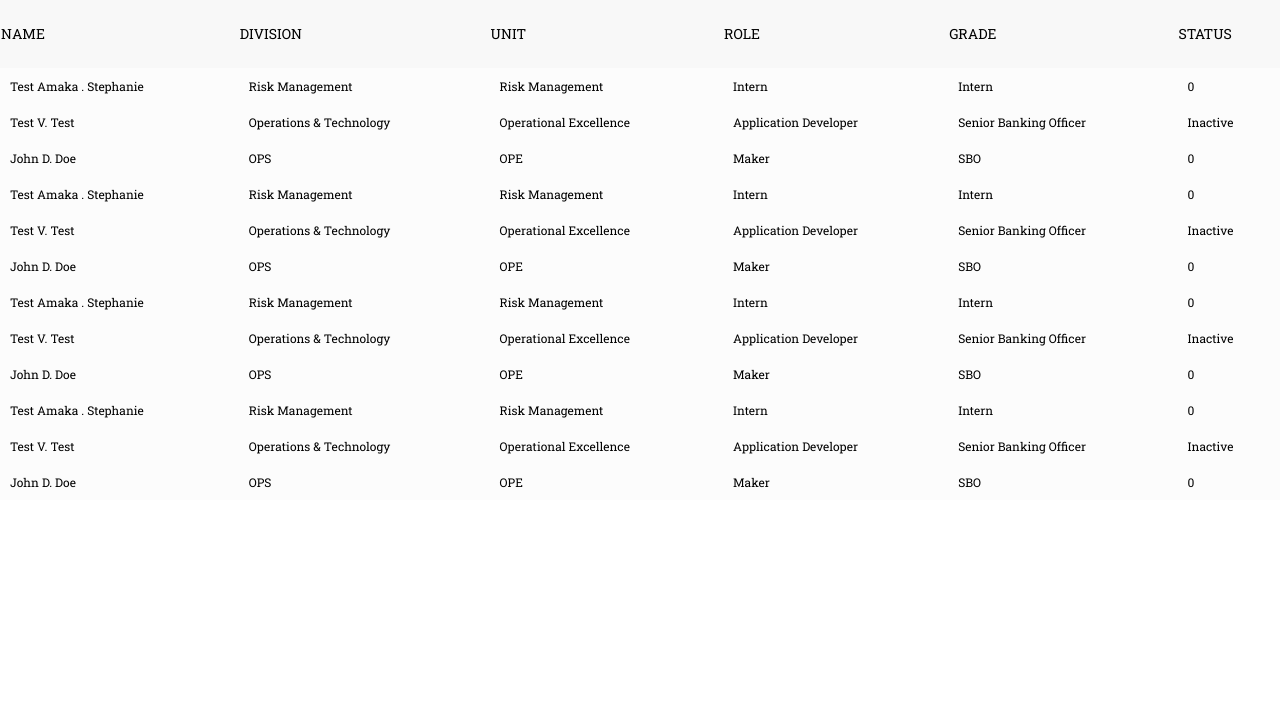
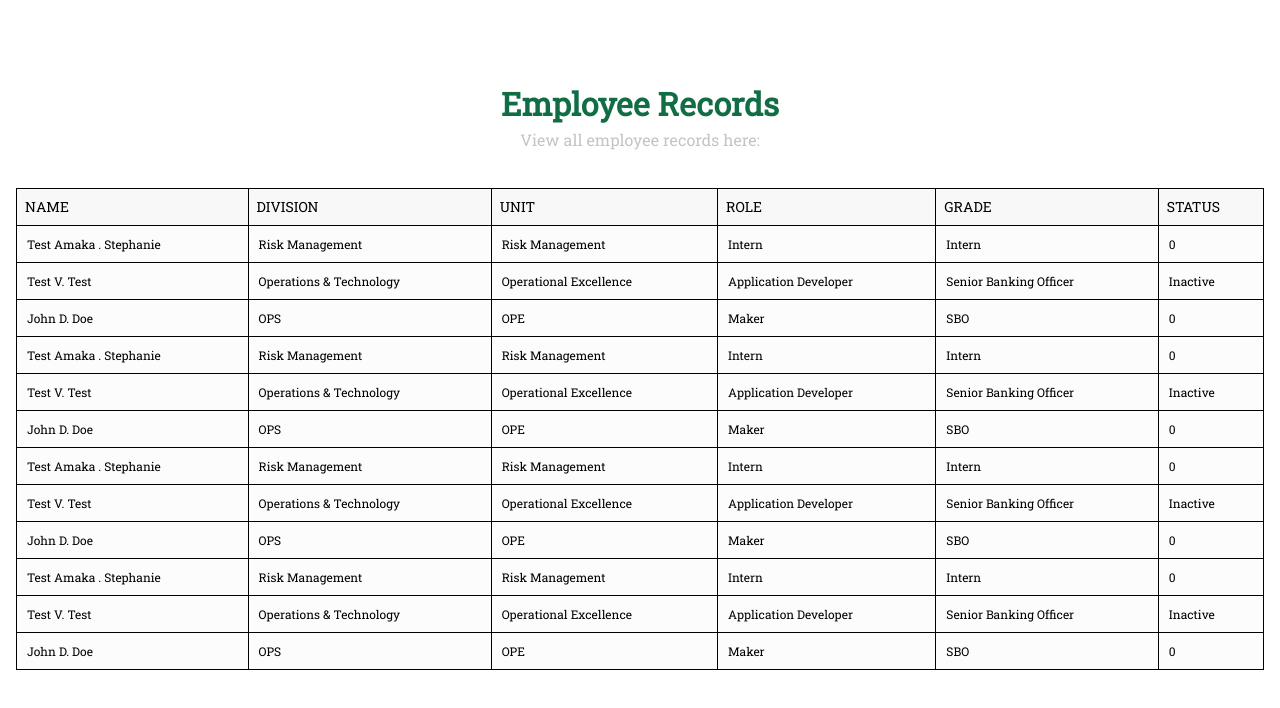
Before and after one commit to fAkinyosoye/employee-mgmt, a React (Vite) app: page /employee-records in a window 1280 px wide. Shown: the top 708 px of the page. Built offline with nearby package versions, Linux system fonts and the light colour scheme; no server answers.

Commit message:
add employee records table

```diff
--- a/src/components/atoms/Table.tsx
+++ b/src/components/atoms/Table.tsx
@@ -55,7 +55,7 @@ const Table = ({
             <div className="overflow-auto">
               <table
                 {...getTableProps()}
-                className="w-full table min-w-full overflow-x-auto text-blackTwo px-5"
+                className="w-full table-auto min-w-full overflow-x-auto text-blackTwo px-5"
               >
                 <thead>
                   {headerGroups.map((headerGroup: any) => (
@@ -63,7 +63,7 @@ const Table = ({
                       {headerGroup.headers.map((column: any) => (
                         <th
                           {...column.getHeaderProps()}
-                          className="font-normal whitespace-nowrap text-sm uppercase py-6 text-left"
+                          className="border border-blackTwo font-normal whitespace-nowrap text-sm uppercase p-2 text-left font-bold"
                         >
                           {column.render("Header")}
                         </th>
@@ -84,7 +84,7 @@ const Table = ({
                           return (
                             <td
                               {...cell.getCellProps()}
-                              className="whitespace-nowrap font-normal py-3 text-base"
+                              className="border border-blackTwo whitespace-nowrap font-normal p-2 text-base"
                             >
                               {cell.render("Cell")}
                             </td>
--- a/src/components/pages/EmployeeRecords.tsx
+++ b/src/components/pages/EmployeeRecords.tsx
@@ -2,7 +2,7 @@ import React, { useCallback } from "react";
 // import { Controller, useForm } from "react-hook-form";
 // import { toast } from "react-toastify";
 
-import { Table } from "../atoms";
+import { Header1, Subtitle, Table } from "../atoms";
 import { dummyData } from "../utilities/employeeDummyData";
 
 const EmployeeRecords = () => {
@@ -65,7 +65,15 @@ const EmployeeRecords = () => {
   const data = React.useMemo(() => getData(), [getData]);
 
   return (
-    <div>
+    <div className="mt-20">
+      <Header1 className="text-center" mt="2rem" mb="0">
+        Employee Records
+      </Header1>
+      <Subtitle className="text-center">
+        View all employee records here:
+      </Subtitle>
+
+      <div className="px-4 py-5">
         <Table
           data={data}
           columns={columns}
@@ -75,6 +83,7 @@ const EmployeeRecords = () => {
           ifPagination
         />
       </div>
+    </div>
   );
 };
 
```
Lines whose indentation alone changed are shown as unchanged.
